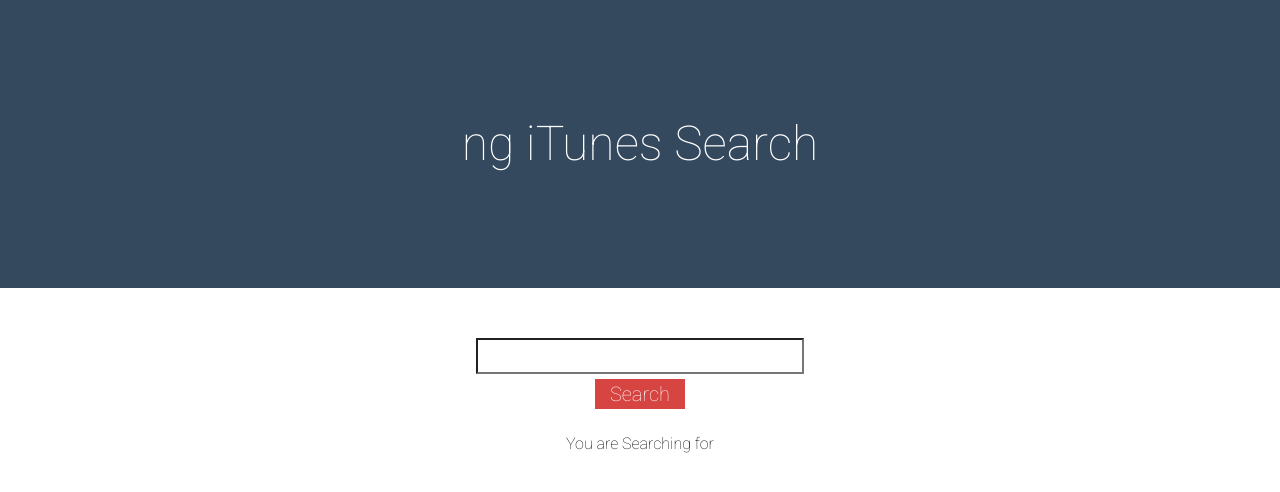
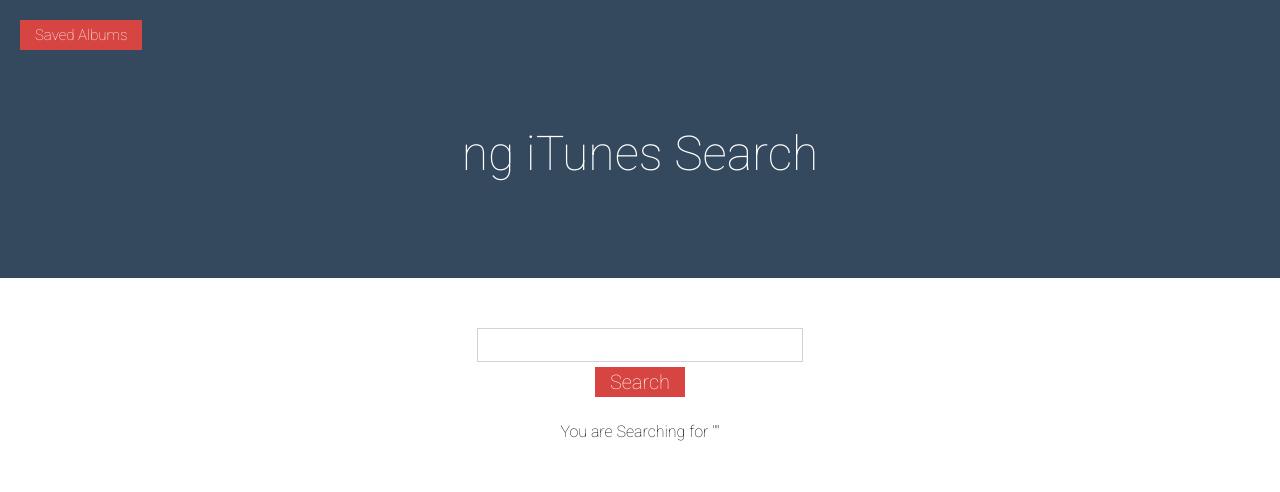
Before and after one commit to pacalabre/itunes-search-angular, an Angular app: page / in a window 1280 px wide. Shown: the top 492 px of the page. Built offline with nearby package versions, Linux system fonts and the light colour scheme.

Commit message:
added saved albums button

```diff
--- a/src/app/albums/albums.component.css
+++ b/src/app/albums/albums.component.css
@@ -8,6 +8,8 @@
 	width: 70%;
 	text-align: center;
 	font-size: 20px;
+	color: black;
+	border: solid thin lightgrey;
 }
 
 .search-form-btn {
@@ -44,6 +46,17 @@
     padding: 5px 20px;
 }
 
+.add-btn {
+	display: block;
+	margin: 7px auto;
+	background: white;
+}
+
+.add-btn:hover {
+	color: #007aff;
+	border-color: #007aff;
+}
+
 .buy-btn-h5:hover, .search-form-btn:hover {
 	background-color: #C0392B;
 }
--- a/src/app/albums/albums.component.html
+++ b/src/app/albums/albums.component.html
@@ -4,13 +4,15 @@
 </form>
 <!-- Below here will be a new component-->
 <main class="album-main">
-	<p class="album-show-search">You are Searching for {{searchTerm}}</p>
+	<p class="album-show-search">You are Searching for "{{searchTerm}}"</p>
 	<ul>
 		<li class="album-li" *ngFor="let album of albums">
 			<h3>{{ album.artistName }}</h3>
 			<img src="{{ album.artworkUrl100}}" />
 			<p>{{ album.collectionName }}</p>
+			<p>{{ album.collectionPrice }}</p>
 			<a class="buy-btn" href="{{ album.collectionViewUrl }}" target=”_blank”><h5 class="buy-btn-h5">Buy</h5></a>
+			<button class="add-btn" (click)="addToSaved($event)">+</button>
 		</li>
 	</ul>
 </main>
--- a/src/app/albums/albums.component.ts
+++ b/src/app/albums/albums.component.ts
@@ -16,6 +16,10 @@
   	console.log(this.searchTerm);
   }
 
+  addToSaved(event){
+    console.log("saved");
+  }
+
   makeRequest(event) {
   	event.preventDefault();
   	console.log(event);
--- a/src/app/app.module.ts
+++ b/src/app/app.module.ts
@@ -5,12 +5,14 @@
 import { AppComponent } from './app.component';
 import { AlbumsComponent } from './albums/albums.component';
 import { HeaderComponent } from './header/header.component';
+import { SavedAlbumsComponent } from './saved-albums/saved-albums.component';
 
 @NgModule({
   declarations: [
     AppComponent,
     AlbumsComponent,
-    HeaderComponent
+    HeaderComponent,
+    SavedAlbumsComponent
   ],
   imports: [
     BrowserModule,
--- a/src/app/header/header.component.css
+++ b/src/app/header/header.component.css
@@ -1,19 +1,11 @@
 .app-header {
 	background-color: #34495E;
 	color: white;
-/*	height: 300px;*/
 }
 
 .app-header-h2 {
 	text-align: center;
 	font-size: 3rem;
-	padding: 100px ;
+	padding: 60px 0px 100px 0px;
 	font-family: 'Roboto', sans-serif;
 }
-
-@media only screen and (min-width: 767px) {
-
-	.app-header-h2 {
-		padding: 120px;
-	}
-}
--- a/src/app/header/header.component.html
+++ b/src/app/header/header.component.html
@@ -1,3 +1,4 @@
 <section class="app-header">
+	<savedAlbums></savedAlbums>
 	<h2 class="app-header-h2">ng iTunes Search</h2>
 </section>
--- /dev/null
+++ b/src/app/saved-albums/saved-albums.component.css
@@ -0,0 +1,13 @@
+.saved-albums-btn {
+    height: 30px;
+    font-size: 15px;
+    padding: 0px 15px;
+    background-color: #D64541;
+    color: white;
+    border: 0px;
+    margin: 20px;
+}
+
+.saved-albums-btn:hover{
+	background-color: #C0392B;
+}
--- /dev/null
+++ b/src/app/saved-albums/saved-albums.component.html
@@ -0,0 +1 @@
+<button class="saved-albums-btn">Saved Albums</button>
```
Also changed, not shown: src/app/saved-albums/saved-albums.component.ts (added, +13 -0 lines), 1 other file (tests, documents, lock files or other folders).
